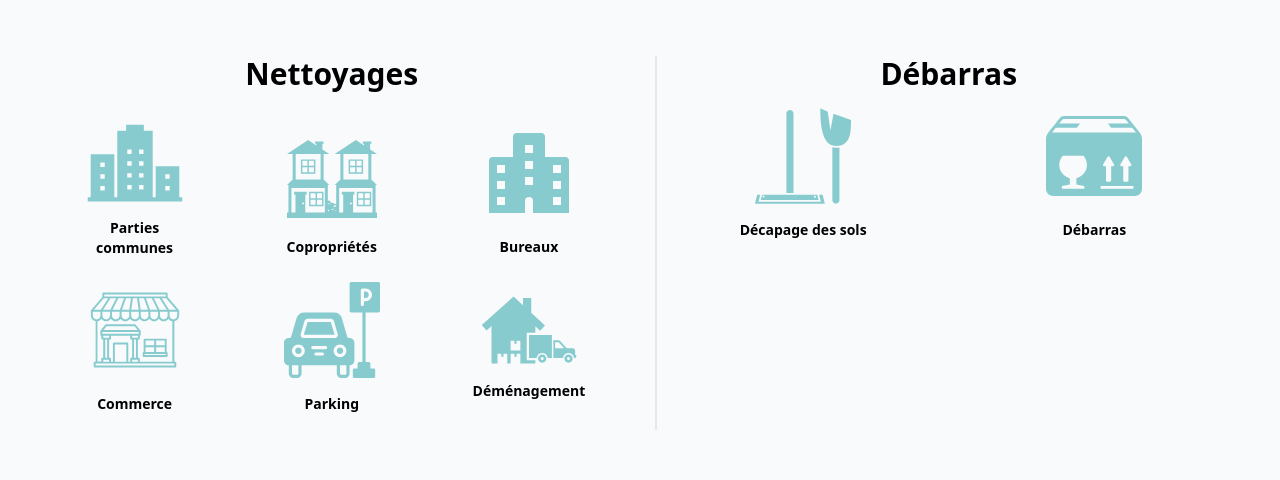
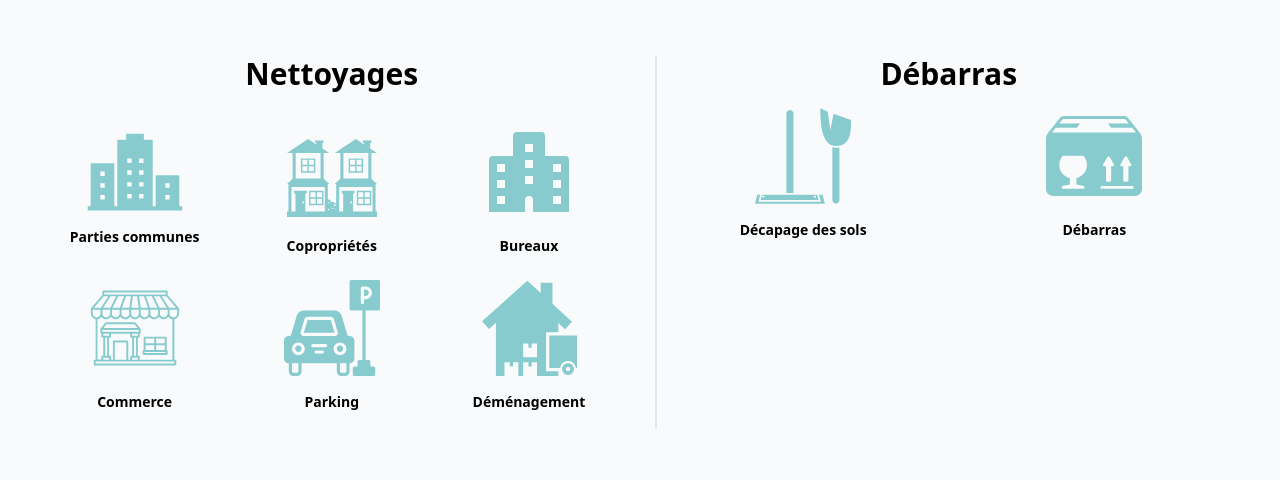
Before and after one commit to netproam/netpro, a Next.js app: page / in a window 1280 px wide. Shown: the part 1080-1560 px from the top of the page. Built offline with nearby package versions, Linux system fonts and the light colour scheme.

Commit message:
une meilleur version pour la version detailler des produits

```diff
--- a/src/components/section/ServicesSection.tsx
+++ b/src/components/section/ServicesSection.tsx
@@ -34,7 +34,7 @@ const ServicesSection = () => {
         titre:`Parking`,description:"the best thing over",svg:<ParkingSVG style={{width:"100%",heigth:"100%"}}/>
     },
     {
-        titre:`Déménagement `,description:"the best thing over",svg:<HouseMoveSVG style={{width:"100%",heigth:"100%"}}/>
+        titre:`Déménagement`,description:"the best thing over",svg:<HouseMoveSVG style={{width:"100%",heigth:"100%"}}/>
     },
 
     {
@@ -48,7 +48,7 @@ const ServicesSection = () => {
 ]
     const allDataDisplay=allServices.map((e)=>{
        return <div
-       className="flex  flex-col w-full justify-start"
+       className="flex  flex-col w-full items-center justify-center"
        key={v4()}>
 
         <ServiceComponent title={e.titre}>
--- a/src/components/services/ServiceComponent.tsx
+++ b/src/components/services/ServiceComponent.tsx
@@ -53,7 +53,7 @@ else {
      w-12 lg:w-24  flex items-center justify-center `} id={"childrenHolder"}>
 {children}
 </div>
-<h2 className="font-semibold text-sm   self-center  w-2/3 ">{title}</h2>
+<h2 className="font-semibold text-sm   self-center  whitespace-nowrap  ">{title}</h2>
 
 <motion.div
 layout
```
Also changed, not shown: public/SVG/housemoving.svg.
